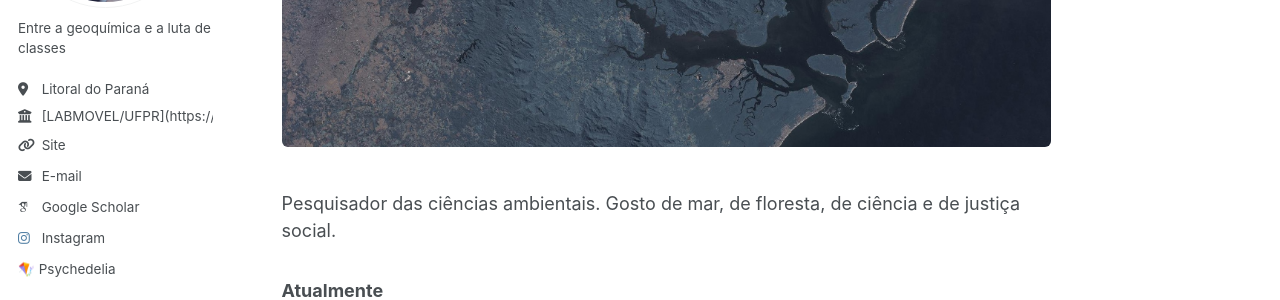
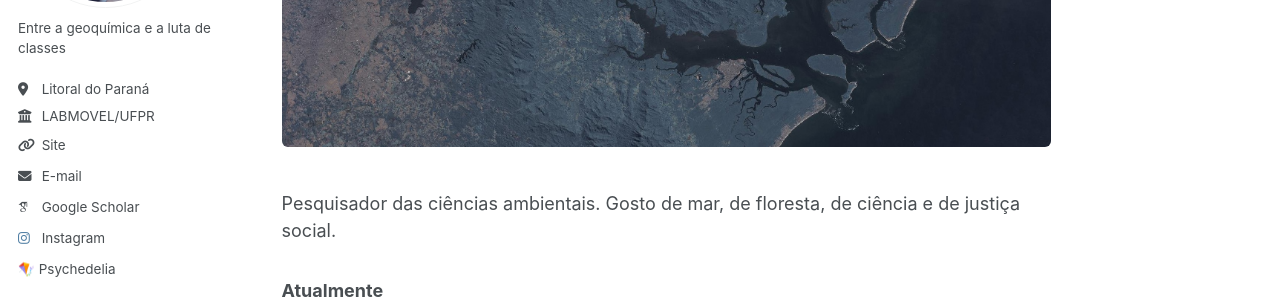
Before and after one commit to brunogurgatz/brunogurgatz.github.io, a Jekyll site: the page built from _pages/about.md, in a window 1280 px wide. Shown: the part 273-573 px from the top of the page. Built offline with Jekyll 4.4.1, drawn with Linux system fonts in a browser that asks for light colours; some web fonts are replaced; part of the change alters nothing that is shown.

Commit message:
Separar employer e employer_url no config para renderizar corretamente

```diff
--- a/_config.yml
+++ b/_config.yml
@@ -25,7 +25,8 @@ author:
   name             : ""
   pronouns         : ""
   bio              : "Entre a geoquímica e a luta de classes"
-  employer         : "[LABMOVEL/UFPR](https://labmovel.ufpr.br/)"
+  employer         : "LABMOVEL/UFPR"
+  employer_url     : "https://labmovel.ufpr.br/"
   location         : "Litoral do Paraná"
   uri              : ""# URL
   email            : "brunogurgatz@gmail.com"
```
